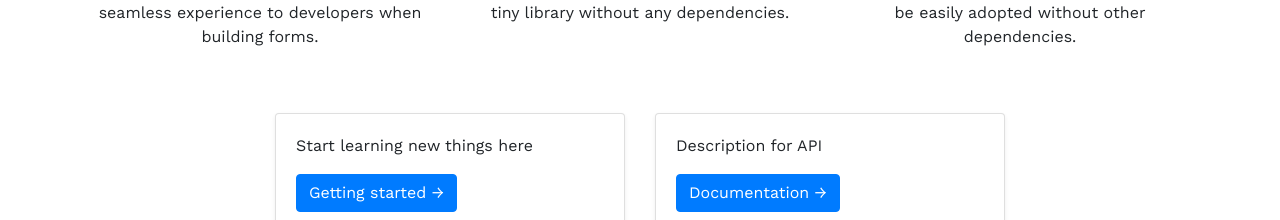
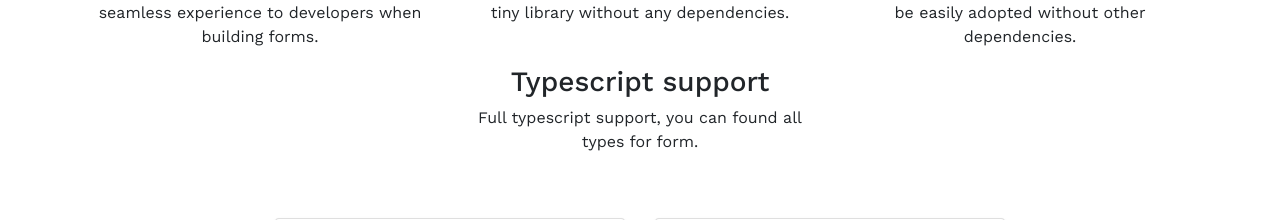
Before and after one commit to EntonyStark/hook-forms, a Next.js app: page / in a window 1280 px wide. Shown: the part 536-756 px from the top of the page. Built offline with nearby package versions, Linux system fonts and the light colour scheme; no server answers.

Commit message:
refactoring

```diff
--- a/pages/index.jsx
+++ b/pages/index.jsx
@@ -37,6 +37,13 @@ const Home = ({ repoInfo }) => (
         <article className="text-center">
           <h3>Adoptable</h3>
           <p>Since form state is inherently local, it can be easily adopted without other dependencies.</p>
+        </article>
+      </div>
+      <div className="col-sm-12 col-md-4" /> { /* empty box */}
+      <div className="col-sm-12 col-md-4">
+        <article className="text-center">
+          <h3>Typescript support</h3>
+          <p>Full typescript support, you can found all types for form.</p>
         </article>
       </div>
     </div>
```
Also changed, not shown: pages/constructor.jsx (renamed from pages/constructor.js), pages/examples/simple.jsx (renamed from pages/examples/simple.js), pages/examples/validation.jsx (renamed from pages/examples/validation.js).
